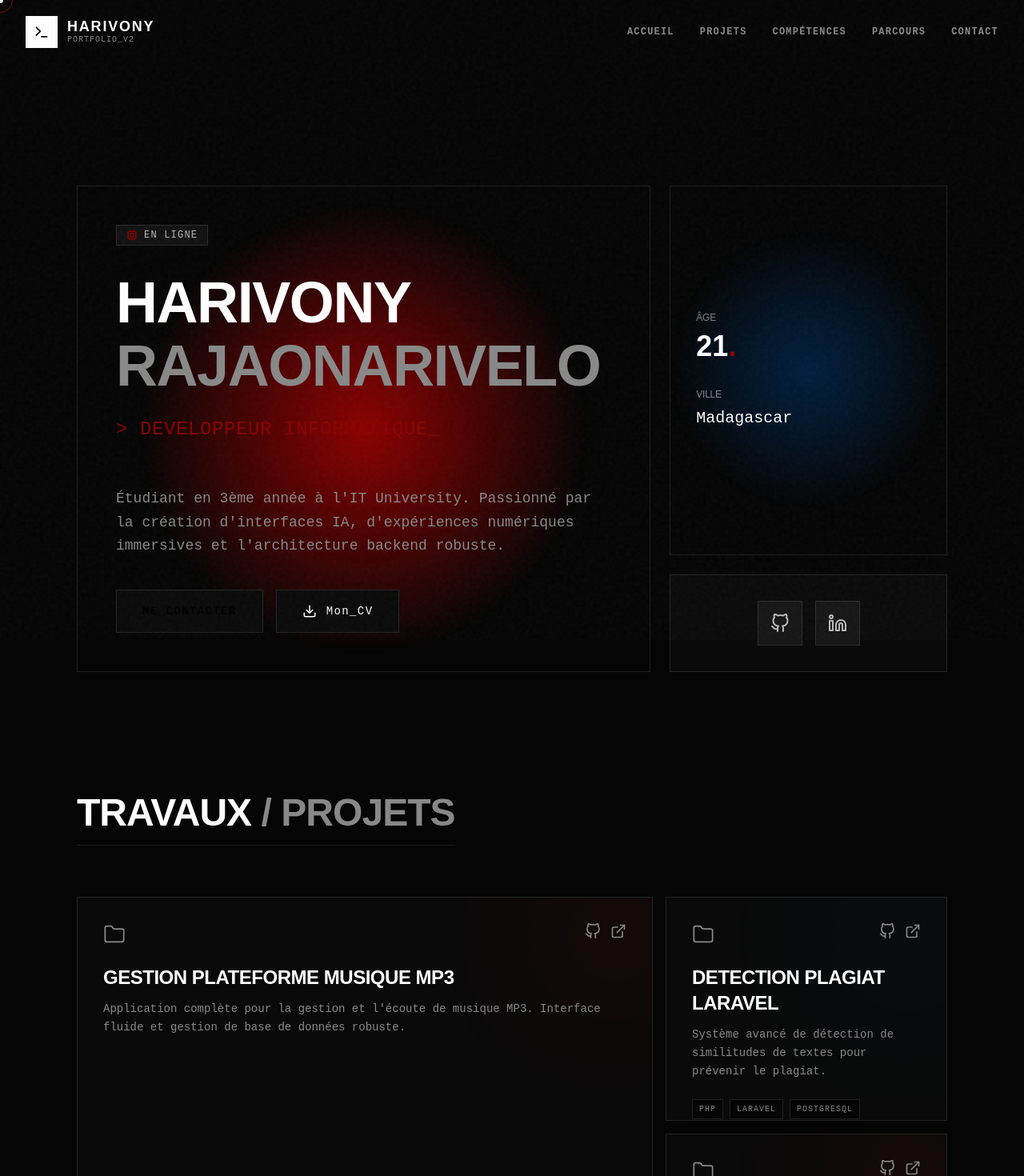
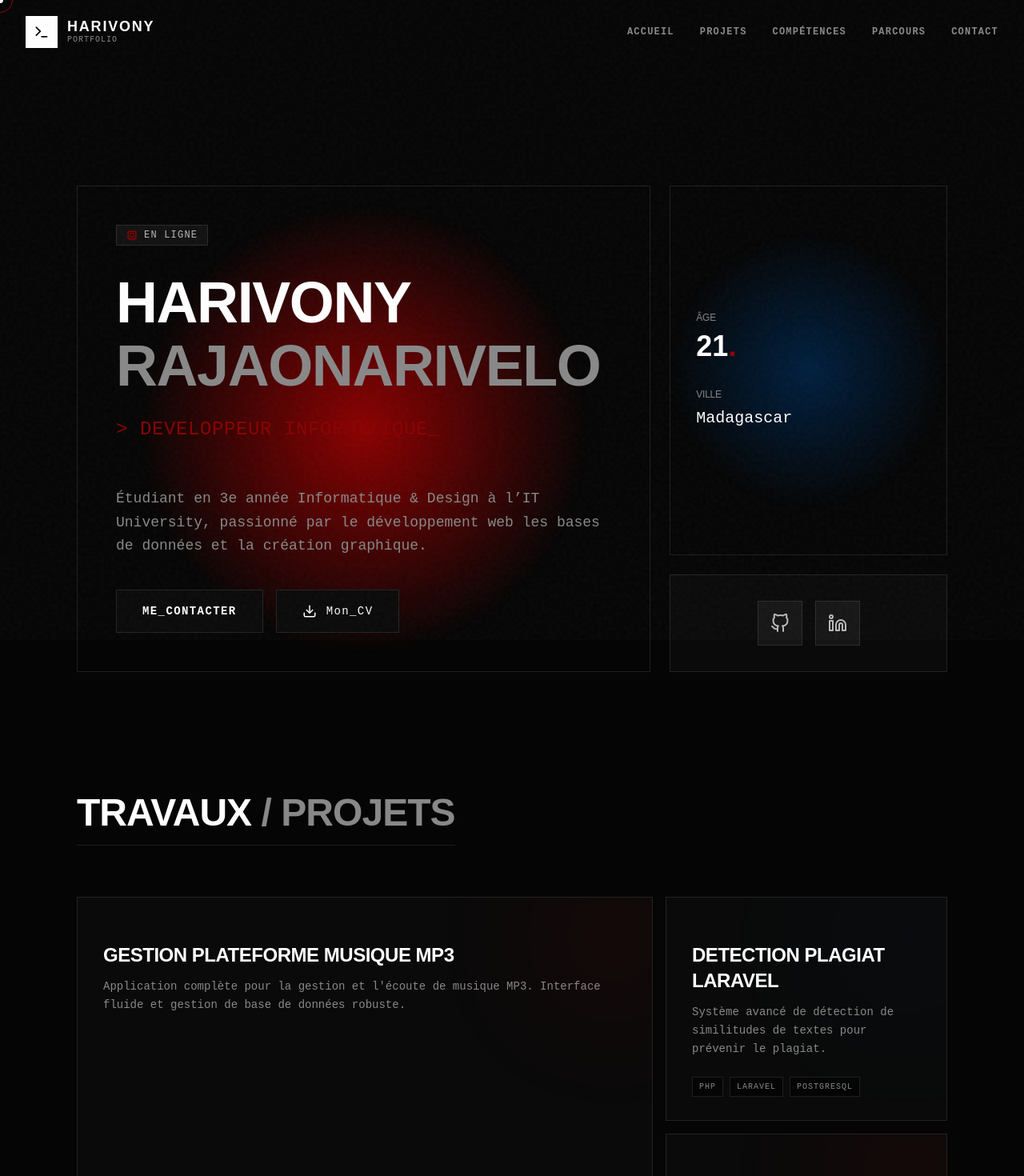
Before and after one commit to Harivony23/Portfolio_2, a React (Vite) app: page / in a window 1280 px wide. Shown: the top 1470 px of the page at 80% size. Built offline with nearby package versions, Linux system fonts and the light colour scheme.

Commit message:
"Changement"

```diff
--- a/src/components/Hero.jsx
+++ b/src/components/Hero.jsx
@@ -50,11 +50,11 @@ const Hero = () => {
           </div>
 
           <p className="text-[var(--theme-muted)] max-w-2xl text-lg font-mono leading-relaxed mb-10">
-            Étudiant en 3ème année à l'IT University. Passionné par la création d'interfaces IA, d'expériences numériques immersives et l'architecture backend robuste.
+            Étudiant en 3e année Informatique & Design à l’IT University, passionné par le développement web les bases de données et la création graphique.
           </p>
 
           <div className="flex flex-wrap gap-4 font-mono text-sm uppercase tracking-widest">
-            <a href="#contact" className="bento-box bg-white text-black hover:bg-gray-200 px-8 py-4 flex items-center justify-center font-bold transition-colors">
+            <a href="#contact" className="bento-box bg-white text-white hover:bg-gray-200 px-8 py-4 flex items-center justify-center font-bold transition-colors">
               Me_Contacter
             </a>
             <button
--- a/src/components/Loader.jsx
+++ b/src/components/Loader.jsx
@@ -41,7 +41,7 @@ const useScramble = (text, delay = 0) => {
 };
 
 const Loader = ({ onComplete }) => {
-  const nameScramble = useScramble('HARIVONY', 300);
+  const nameScramble = useScramble('HARIVONY', 500);
   const titleScramble = useScramble('PORTFOLIO', 1500);
 
   useEffect(() => {
--- a/src/components/Navbar.jsx
+++ b/src/components/Navbar.jsx
@@ -32,7 +32,7 @@ const Navbar = () => {
             </div>
             <div className="flex flex-col">
               <span className="font-heading font-bold text-lg leading-none uppercase tracking-widest text-white group-hover:text-[var(--theme-primary)] transition-colors">Harivony</span>
-              <span className="font-mono text-[10px] uppercase tracking-widest text-[var(--theme-muted)]">Portfolio_V2</span>
+              <span className="font-mono text-[10px] uppercase tracking-widest text-[var(--theme-muted)]">Portfolio</span>
             </div>
           </a>
 
--- a/src/components/ParticlesBackground.jsx
+++ b/src/components/ParticlesBackground.jsx
@@ -5,7 +5,6 @@ import { loadSlim } from "@tsparticles/slim";
 const ParticlesBackground = ({ theme }) => {
 
   const particlesInit = useCallback(async (engine) => {
-    // this loads the slim version of tsparticles
     await loadSlim(engine);
   }, []);
 
--- a/src/components/Projects.jsx
+++ b/src/components/Projects.jsx
@@ -79,17 +79,17 @@ const Projects = () => {
             <div className="relative z-10 flex flex-col h-full justify-between">
               <div>
                 <div className="flex justify-between items-start mb-6">
-                  <div className="text-[var(--theme-muted)]">
+                  {/* <div className="text-[var(--theme-muted)]">
                     <Folder size={28} strokeWidth={1.5} />
-                  </div>
-                  <div className="flex gap-3">
+                  </div> */}
+                  {/* <div className="flex gap-3">
                     <a href="#" className="text-[var(--theme-muted)] hover:text-white transition-colors">
                       <FiGithub size={20} />
                     </a>
                     <a href="#" className="text-[var(--theme-muted)] hover:text-white transition-colors">
                       <ExternalLink size={20} />
                     </a>
-                  </div>
+                  </div> */}
                 </div>
                 <h3 className="text-2xl font-bold text-white mb-3 font-heading uppercase tracking-wide group-hover:text-[var(--theme-primary)] transition-colors">
                   {project.title}
```
